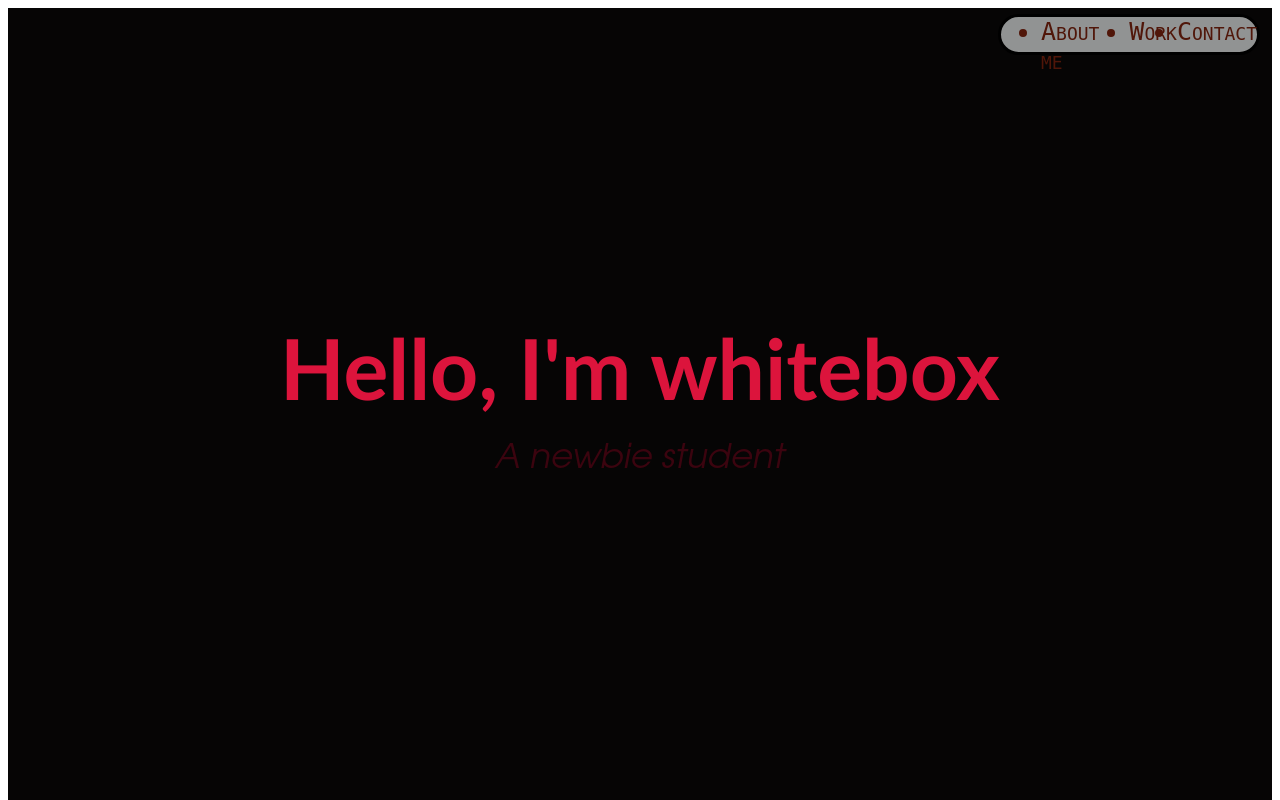
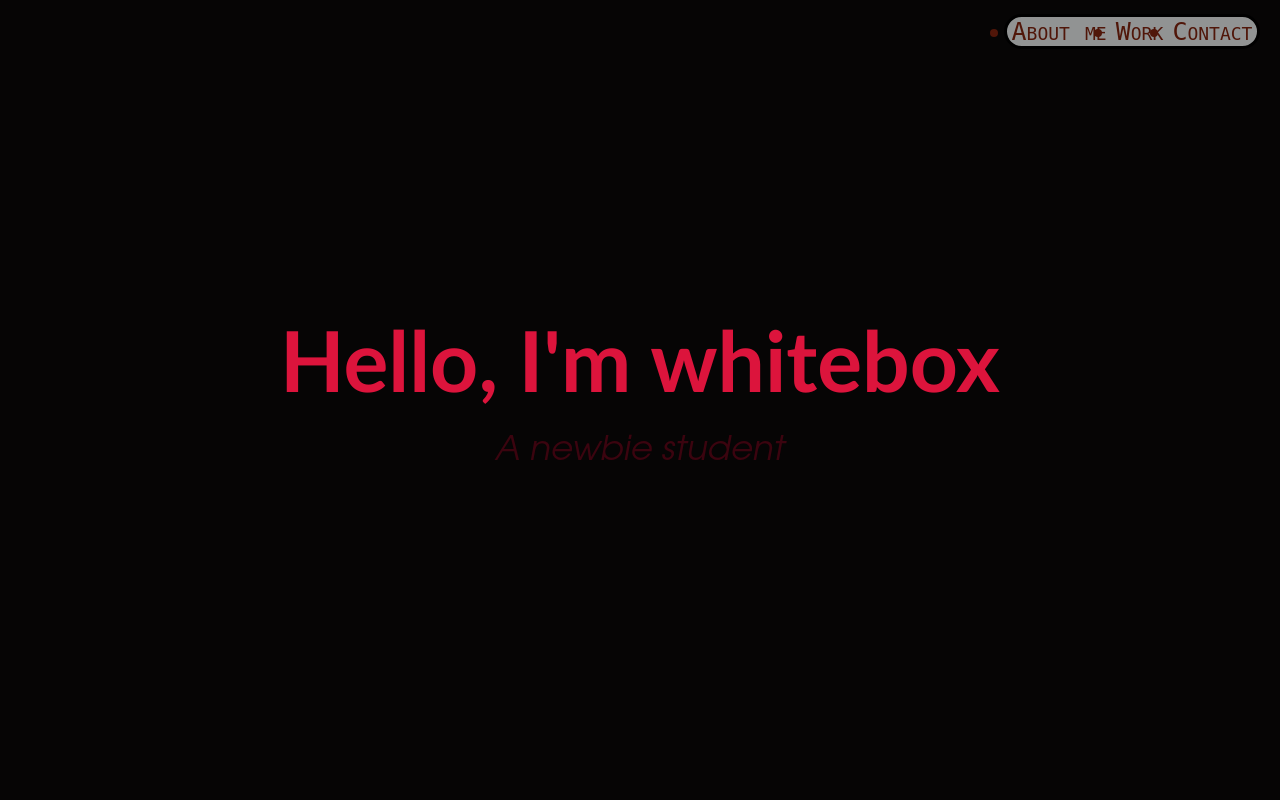
Before and after one commit to whitebox-gmc/whitebox.github.io, a plain HTML site: page index.html in a window 1280 px wide. Shown: the top 800 px of the page. Drawn offline with Linux system fonts and the light colour scheme.

Commit message:
Update Portfolio.css

```diff
--- a/Portfolio.css
+++ b/Portfolio.css
@@ -1,4 +1,10 @@
-@media screen and (min-width: 1000px) {
+*,
+*::before,
+*::after {
+    box-sizing: border-box;
+    margin: 0;
+    padding: 0;
+}@media screen and (min-width: 1000px) {
     #navbar {
       display: flex;
       position: fixed;
```
